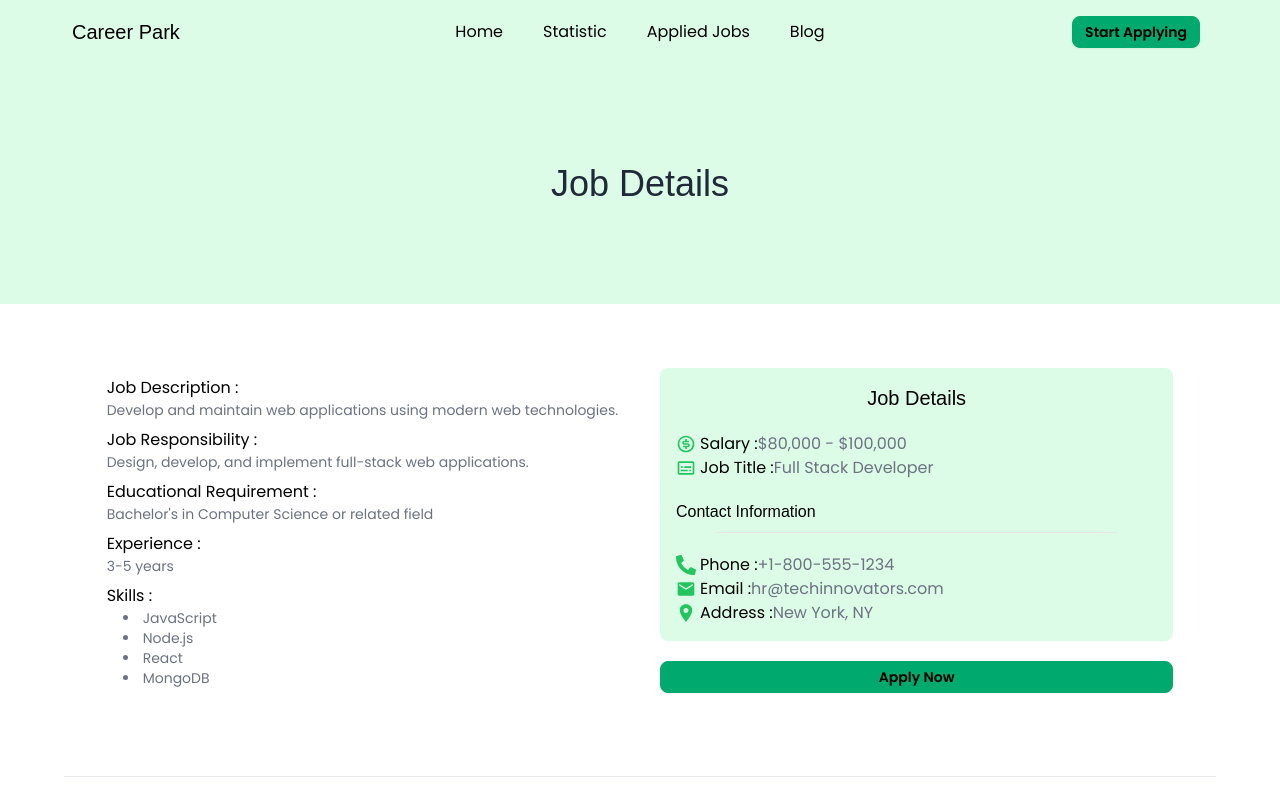
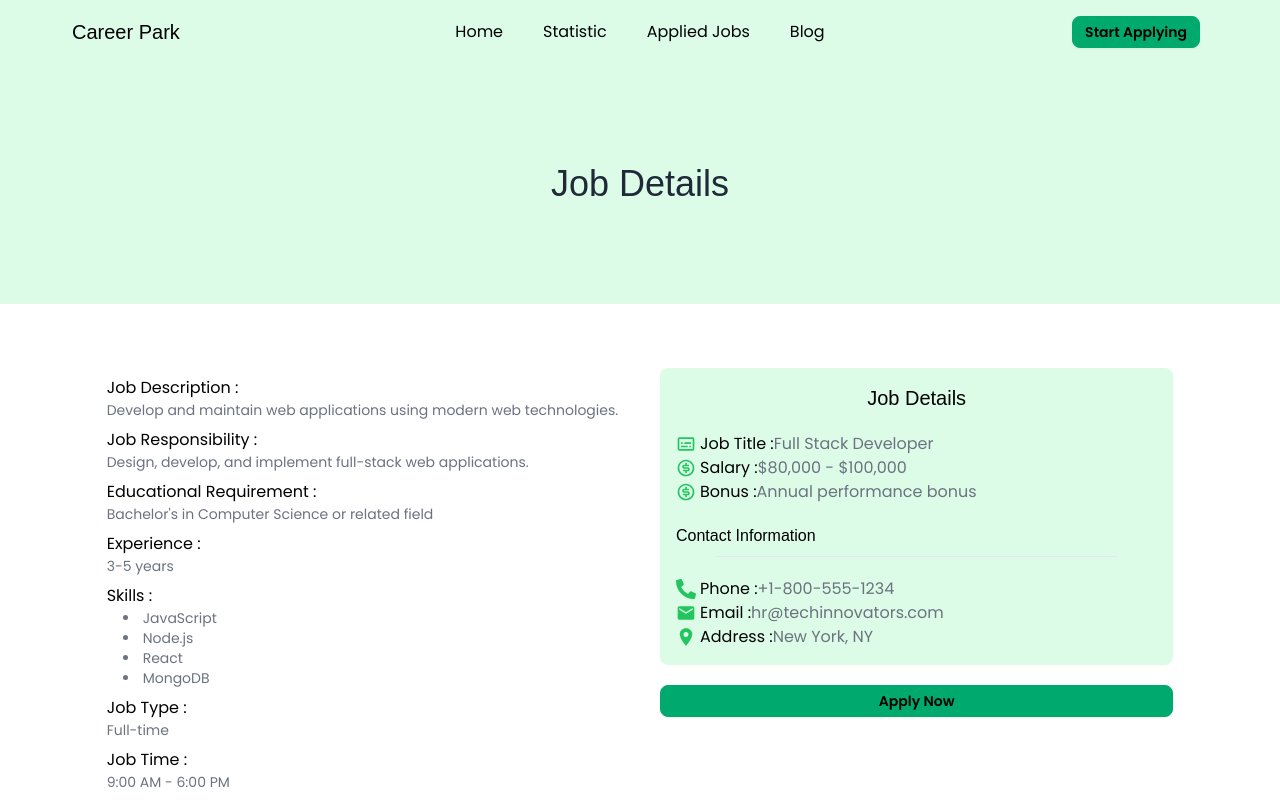
Before and after one commit to ahm-fahim/ReactJS, a React (Vite) app in the folder React-Router/career-park/: page /jobDetails/1 in a window 1280 px wide. Shown: the top 800 px of the page. Built offline with nearby package versions, Linux system fonts and the light colour scheme; a web font is replaced by a local one.

Commit message:
details page done

```diff
--- a/React-Router/career-park/src/components/others/JobDetails/JobDetails.jsx
+++ b/React-Router/career-park/src/components/others/JobDetails/JobDetails.jsx
@@ -26,15 +26,15 @@ const JobDetails = () => {
     job_location,
     phone_number,
     email,
-    bonous: bonus,
+    bonus,
   } = job;
   console.log(company);
 
   return (
-      <div>
-          <div className="bg-green-100 h-60 flex justify-center items-center">
-              <h1 className="font-anton text-4xl">Job Details</h1>
-          </div>
+    <div>
+      <div className="bg-green-100 h-60 flex justify-center items-center">
+        <h1 className="font-anton text-4xl">Job Details</h1>
+      </div>
       <div className="w-5/6 m-auto grid grid-cols-1 lg:grid-cols-2 gap-10 mt-16">
         <div>
           <div className="my-2">
@@ -63,6 +63,14 @@ const JobDetails = () => {
               ))}
             </p>
           </div>
+          <div className="my-2">
+            <h1 className="text-black">Job Type :</h1>
+            <p className="text-gray-500 text-sm">{job_type}</p>
+          </div>
+          <div className="my-2">
+            <h1 className="text-black">Job Time :</h1>
+            <p className="text-gray-500 text-sm">{works_duration}</p>
+          </div>
         </div>
         <div>
           <div className="bg-green-100 p-4 rounded-lg">
@@ -70,14 +78,20 @@ const JobDetails = () => {
               Job Details
             </h2>
             <p className="text-gray-500 flex flex-row items-center">
+              <MdOutlineSubtitles className="mr-1 text-xl text-green-500" />{" "}
+              <span className="text-black">Job Title : </span>
+              {job_title}
+            </p>
+            <p className="text-gray-500 flex flex-row items-center">
               <RiMoneyDollarCircleLine className="mr-1 text-xl text-green-500" />{" "}
               <span className="text-black">Salary : </span>
               {salary_range}
             </p>
+
             <p className="text-gray-500 flex flex-row items-center">
-              <MdOutlineSubtitles className="mr-1 text-xl text-green-500" />{" "}
-              <span className="text-black">Job Title : </span>
-              {job_title}
+              <RiMoneyDollarCircleLine className="mr-1 text-xl text-green-500" />{" "}
+              <span className="text-black">Bonus : </span>
+              {bonus}
             </p>
 
             <h2 className="font-anton text-black mt-5 mb-2">
```
